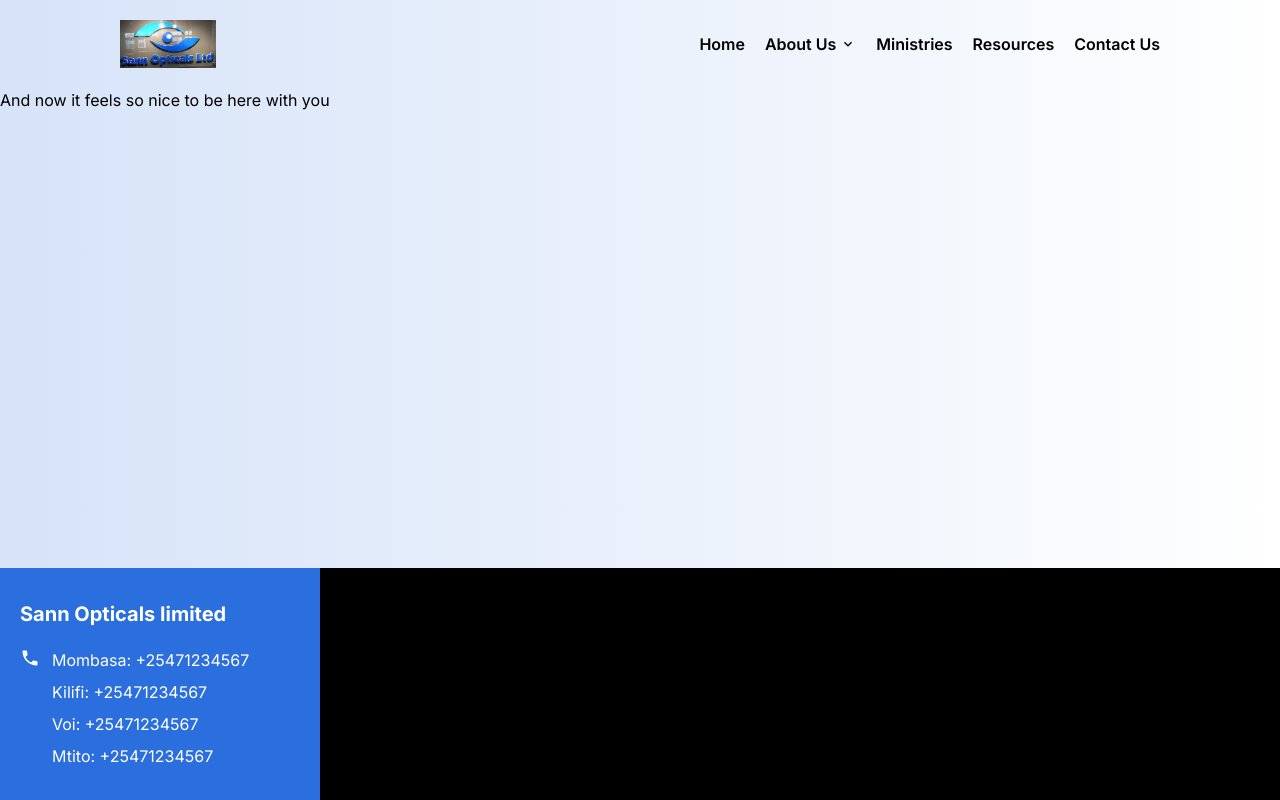
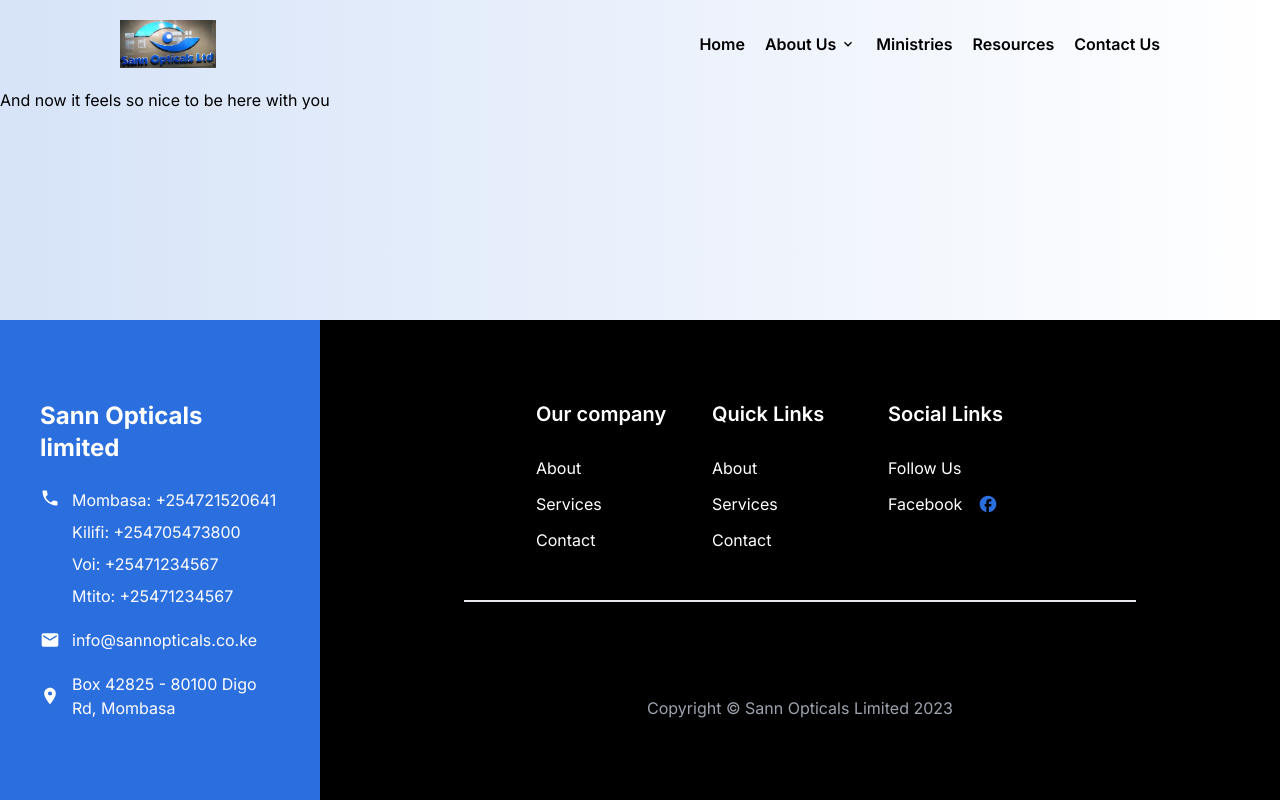
Before and after one commit to JoelOgira/sann-opticals, a Next.js app: page / in a window 1280 px wide. Built offline with nearby package versions, Linux system fonts and the light colour scheme.

Commit message:
Updated the footer

```diff
--- a/app/components/Footer.jsx
+++ b/app/components/Footer.jsx
@@ -1,4 +1,5 @@
-import { MdEmail, MdLocalPhone } from 'react-icons/md'
+import { MdEmail, MdLocalPhone, MdLocationOn, MdFacebook } from 'react-icons/md'
+import Link from 'next/link'
 
 const Footer = () => {
 
@@ -8,29 +9,77 @@ const Footer = () => {
     <footer className="top-full sticky">
       <div className="flex flex-col lg:flex-row text-white">
 
-        <div className="bg-primary px-5 py-8 lg:w-1/4">
-          <h4 className="text-xl font-bold pb-5">
+        <div className="bg-primary px-4 py-10 lg:w-1/4 lg:py-20">
+          <div className="md:container md:mx-auto md:w-5/6">
+            <h4 className="text-2xl font-bold pb-6">
               Sann Opticals limited
             </h4>
+
             <div className="flex flex-col space-y-5">
               <p className="flex space-x-3">
                 <span  > <MdLocalPhone className='text-xl' /> </span>
                 <span className="flex flex-col space-y-2">
-                <span>Mombasa: +25471234567</span>
-                <span>Kilifi: +25471234567</span>
+                  <span>Mombasa: +254721520641</span>
+                  <span>Kilifi: +254705473800</span>
                   <span>Voi: +25471234567</span>
                   <span>Mtito: +25471234567</span>
+                </span>
+              </p>
+
+              <p className="flex space-x-3 items-center">
+                <span> <MdEmail className='text-xl' /> </span>
+                <span>
+                  info@sannopticals.co.ke
+                </span>
+              </p>
+
+              <p className="flex space-x-3 items-center">
+                <span> <MdLocationOn className='text-xl' /> </span>
+                <span>
+                  Box 42825 - 80100 Digo Rd, Mombasa
                 </span>
               </p>
             </div>
           </div>
 
-        <div className="bg-black lg:w-3/4">
+        </div>
 
+        <div className="bg-black [&>div]:px-4  py-10 lg:w-3/4 lg:py-20 lg:px-36">
+          <div className="md:container md:mx-auto md:w-5/6">
+            <div className="grid grid-cols gap-y-10 pb-8 [&>div]:flex [&>div]:flex-col md:grid-cols-3 md:gap-y-0 lg:pb-12">
+              <div className='flex flex-col space-y-3'>
+                <Link className='text-xl font-semibold pb-4' href={'/'}>Our company</Link>
+                <Link href={'/about'}>About</Link>
+                <Link href={'/services'}>Services</Link>
+                <Link href={'/contact'}>Contact</Link>
+              </div>
+
+              <div className='flex flex-col space-y-3'>
+                <Link className='text-xl font-semibold pb-4' href={'/'}>Quick Links</Link>
+                <Link href={'/about'}>About</Link>
+                <Link href={'/services'}>Services</Link>
+                <Link href={'/contact'}>Contact</Link>
+              </div>
+
+              <div className='flex flex-col space-y-3'>
+                <p className='text-xl font-semibold pb-4' >Social Links</p>
+                <p>Follow Us</p>
+                <Link className='flex flex-row items-center space-x-4' href={'https://www.facebook.com/people/SANN-Opticals/100057699240184/'} target='_blank'> <span>Facebook</span> <span><MdFacebook className='text-xl text-primary' /></span> </Link>
+              </div>
+            </div>
+          </div>
+
+          <hr className='border-[0.2px] w-full' />
+
+          <div className="top-full sticky pt-6 text-gray-400 text-center ">
+            <p>Copyright &copy; Sann Opticals Limited {thisYear}</p>
           </div>
 
         </div>
-    </footer>
+      </div>
+
+
+    </footer >
   )
 }
 
```
Lines whose indentation alone changed are shown as unchanged.
